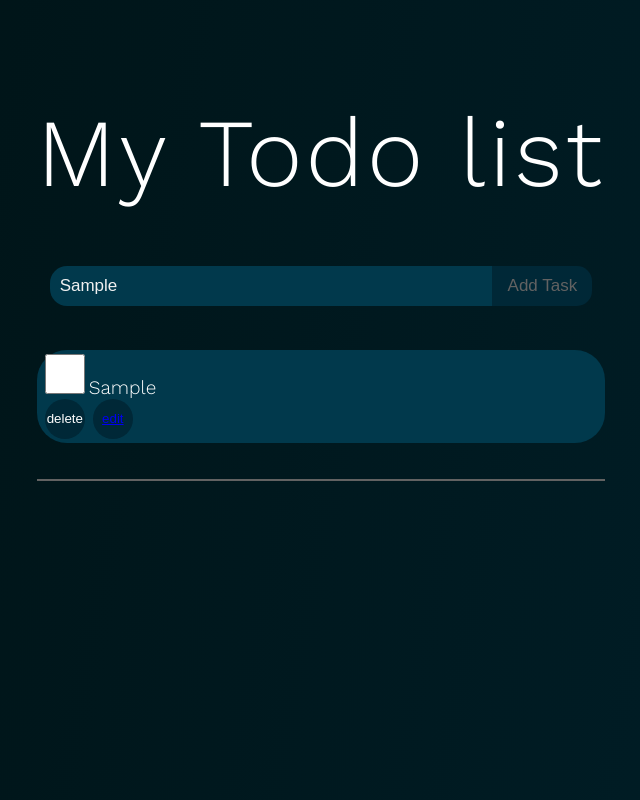
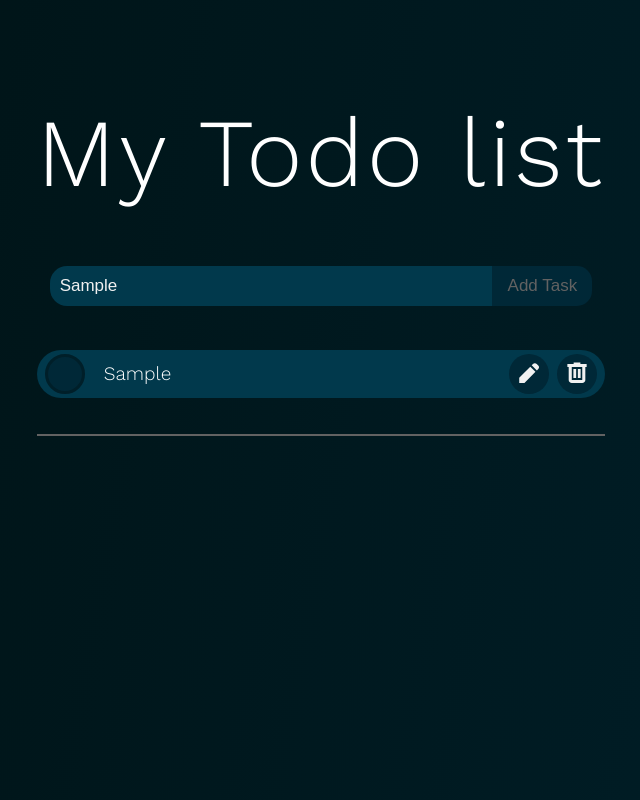
Before and after one commit to LeBarbu31/todo-list-template, a React (Create React App) app: page / in a window 1280 px wide. Both pictures are taken after typing "Sample" into the empty fields and a click on the button "Add Task". Shown: the whole page, without its empty margins (319-959 px from the left). Built offline with nearby package versions, Linux system fonts and the light colour scheme.

Commit message:
change action btn todocard

```diff
--- a/src/components/todoCard/TodoCard.js
+++ b/src/components/todoCard/TodoCard.js
@@ -19,25 +19,25 @@ export default function TodoCard({ task }) {
 
     return (
         <div className="todo-card-container">
-            <div className="todo-card-header">
-                <div className="todo-card-header-left">
-                    <input
-                        type="checkbox"
+            <div className="todo-card-left">
+                <button
                     className="todo-card-btn done"
-                        defaultChecked={task.doneState}
-                        onClick={() => handleClickDone()} />
+                    onClick={() => handleClickDone()}>
+                    <img className={`done_icon ${(!task.doneState) ? 'inprogress' : ''}`} src="./icons/done.svg" />
+                </button>
                 <label className="todo-card-title">{task.title}</label>
             </div>
             <div className="todo-card-action">
+                <button className="todo-card-btn edit">
+                    <Link to={`/task/${task.taskId}`}>
+                        <img src="./icons/edit.svg" />
+                    </Link>
+                </button>
                 <button
                     className="todo-card-btn delete"
                     onClick={() => handleClickDelete()}>
-                        delete
+                    <img src="./icons/delete.svg" />
                 </button>
-                    <button className="todo-card-btn edit">
-                        <Link to={`/task/${task.taskId}`}>edit</Link>
-                    </button>
-                </div>
             </div>
         </div>
     )
```
Lines whose indentation alone changed are shown as unchanged.
